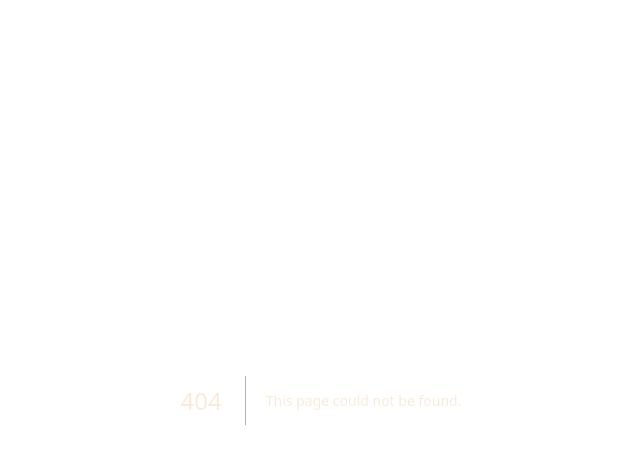
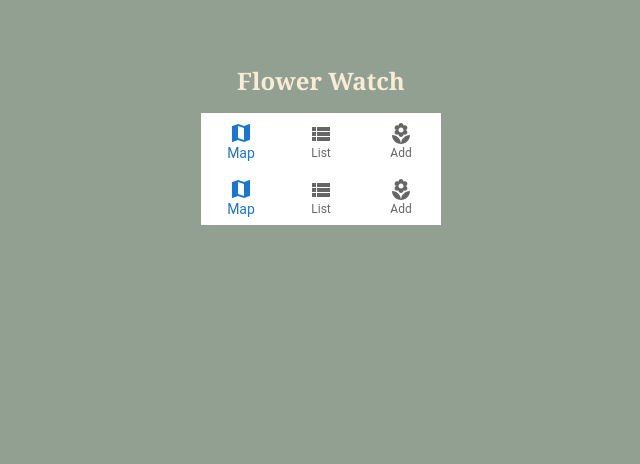
Before and after one commit to tarynriera/flower-watch, a Next.js app: page /bottomNav in a window 1280 px wide. Before the commit this address had no page. Shown: the top 464 px of the page, without its empty margins (319-959 px from the left). Built offline with nearby package versions, Linux system fonts and the light colour scheme.

Commit message:
created component files and layout created header, bottomNav, list, map, and layout components wrapped app with layout

```diff
--- a/pages/_app.tsx
+++ b/pages/_app.tsx
@@ -1,6 +1,11 @@
-import '@/styles/globals.css'
-import type { AppProps } from 'next/app'
+import "@/styles/globals.css";
+import type { AppProps } from "next/app";
+import Layout from "./layout";
 
 export default function App({ Component, pageProps }: AppProps) {
-  return <Component {...pageProps} />
+  return (
+    <Layout>
+      <Component {...pageProps} />
+    </Layout>
+  );
 }
--- /dev/null
+++ b/pages/bottomNav.tsx
@@ -0,0 +1,28 @@
+import * as React from "react";
+import { Box } from "@mui/material";
+import BottomNavigation from "@mui/material/BottomNavigation";
+import BottomNavigationAction from "@mui/material/BottomNavigationAction";
+import LocalFloristIcon from "@mui/icons-material/LocalFlorist";
+import ViewListIcon from "@mui/icons-material/ViewList";
+import MapIcon from "@mui/icons-material/Map";
+import Link from "next/link";
+import List from "./list";
+
+export default function BottomNav() {
+  const [value, setValue] = React.useState(0);
+  return (
+    <Box display="flex" justifyContent="center">
+      <BottomNavigation
+        showLabels
+        value={value}
+        onChange={(event, newValue) => {
+          setValue(newValue);
+        }}
+      >
+        <BottomNavigationAction label="Map" icon={<MapIcon />} />
+        <BottomNavigationAction label="List" icon={<ViewListIcon />} />
+        <BottomNavigationAction label="Add" icon={<LocalFloristIcon />} />
+      </BottomNavigation>
+    </Box>
+  );
+}
--- /dev/null
+++ b/pages/header.tsx
@@ -0,0 +1,9 @@
+import { Box } from "@mui/material";
+
+export default function Header() {
+  return (
+    <Box display="flex" justifyContent="center">
+      <h1>Flower Watch</h1>
+    </Box>
+  );
+}
--- /dev/null
+++ b/pages/layout.tsx
@@ -0,0 +1,12 @@
+import Header from "./header";
+import BottomNav from "./bottomNav";
+
+export default function Layout({ children }: any) {
+  return (
+    <>
+      <Header />
+      <main>{children}</main>
+      <BottomNav />
+    </>
+  );
+}
--- /dev/null
+++ b/pages/list.tsx
@@ -0,0 +1,14 @@
+import { Box } from "@mui/material";
+
+export default function List() {
+  return (
+    <Box
+      justifyContent="center"
+      display="flex"
+      minHeight="50vh"
+      alignItems="center"
+    >
+      <p>LIST</p>
+    </Box>
+  );
+}
```
Also changed, not shown: pages/index.tsx (+25 -52 lines), pages/map.tsx (added, +14 -0 lines).
